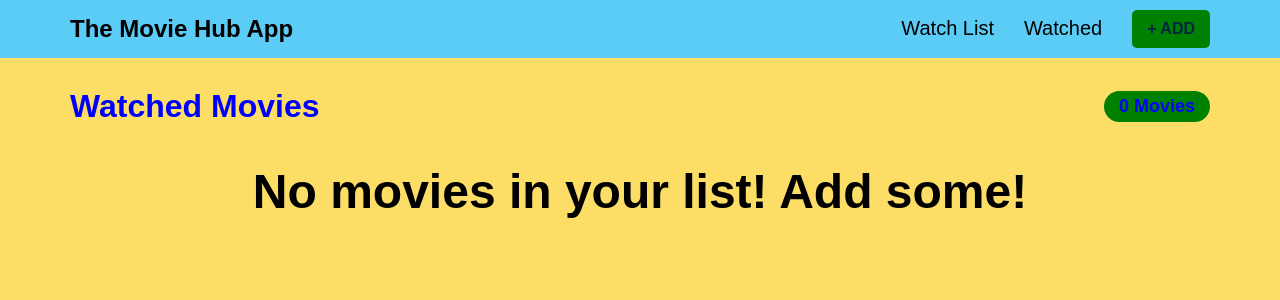
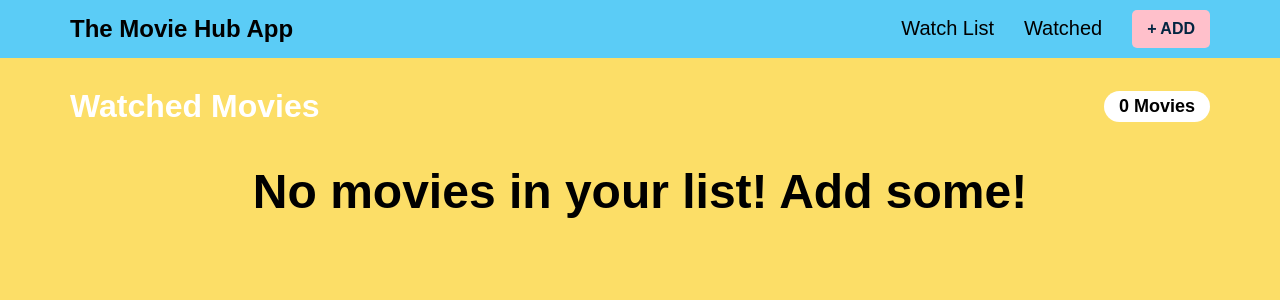
Before and after one commit to temba626/storez-movie-app, a React (Create React App) app: page /watched in a window 1280 px wide. Shown: the top 300 px of the page. Built offline with nearby package versions, Linux system fonts and the light colour scheme; a web font is replaced by a local one.

Commit message:
Finished styling

```diff
--- a/src/App.css
+++ b/src/App.css
@@ -46,7 +46,7 @@ body {
 
 .btn {
   padding: 10px 15px;
-  background-color: green;
+  background-color: pink;
   color: var(--primary);
   border-radius: 5px;
   text-transform: uppercase;
@@ -59,7 +59,7 @@ body {
 }
 
 .btn:hover {
-  background-color: #1aa762;
+  background-color: red;
   opacity: 1;
   cursor: pointer;
 }
@@ -127,11 +127,11 @@ header .nav-links li:last-child {
 
 .add-content .input-wrapper input {
   width: 100%;
-  background-color: blue;
+  background-color: #5bccf6;
   padding: 10px;
   border-radius: 5px;
   border: none;
-  color: var(--white);
+  color: black;
   font-size: 1.25rem;
 }
 
@@ -199,16 +199,16 @@ header .nav-links li:last-child {
 
 .count-pill {
   display: block;
-  background-color: green;
+  background-color: white;
   padding: 5px 15px;
   font-size: 1.125rem;
   font-weight: 600;
   border-radius: 999px;
-  color: blue;
+  color: black;
 }
 
 .movie-page .heading {
-  color: blue;
+  color: white;
   margin: 0;
 }
 
```
